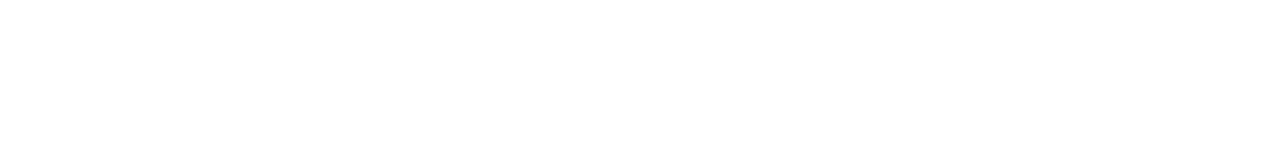
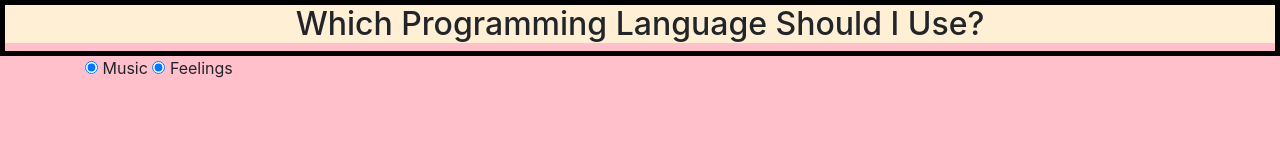
Before and after one commit to GBProductions/Programming-Language-Selector, a plain HTML site: page index.html in a window 1280 px wide. Drawn offline with Linux system fonts and the light colour scheme.

Commit message:
Add CSS for background colors.

```diff
--- a/css/styles.css
+++ b/css/styles.css
@@ -0,0 +1,14 @@
+body {
+  background-color: pink;
+}
+
+h2 {
+  text-align: center;
+  background-color: papayawhip;
+  border: black;
+}
+
+#header {
+  border: solid black;
+  border-width: 5px;
+}
--- a/index.html
+++ b/index.html
@@ -8,7 +8,20 @@
   <title>Programming Language Suggester</title>
 </head>
 <body>
-
-
+  <div id="header">
+    <h2>Which Programming Language Should I Use?</h2>
+  </div>
+  <div class="container">
+    <div class="radio">
+      <label>
+        <input type="radio" name="option1" value="music" checked>
+        Music
+      </label>
+      <label>
+        <input type="radio" name="option2" value="Feelings" checked>
+        Feelings
+      </label>
+    </div>
+  </div>
 </body>
 </html>
```
